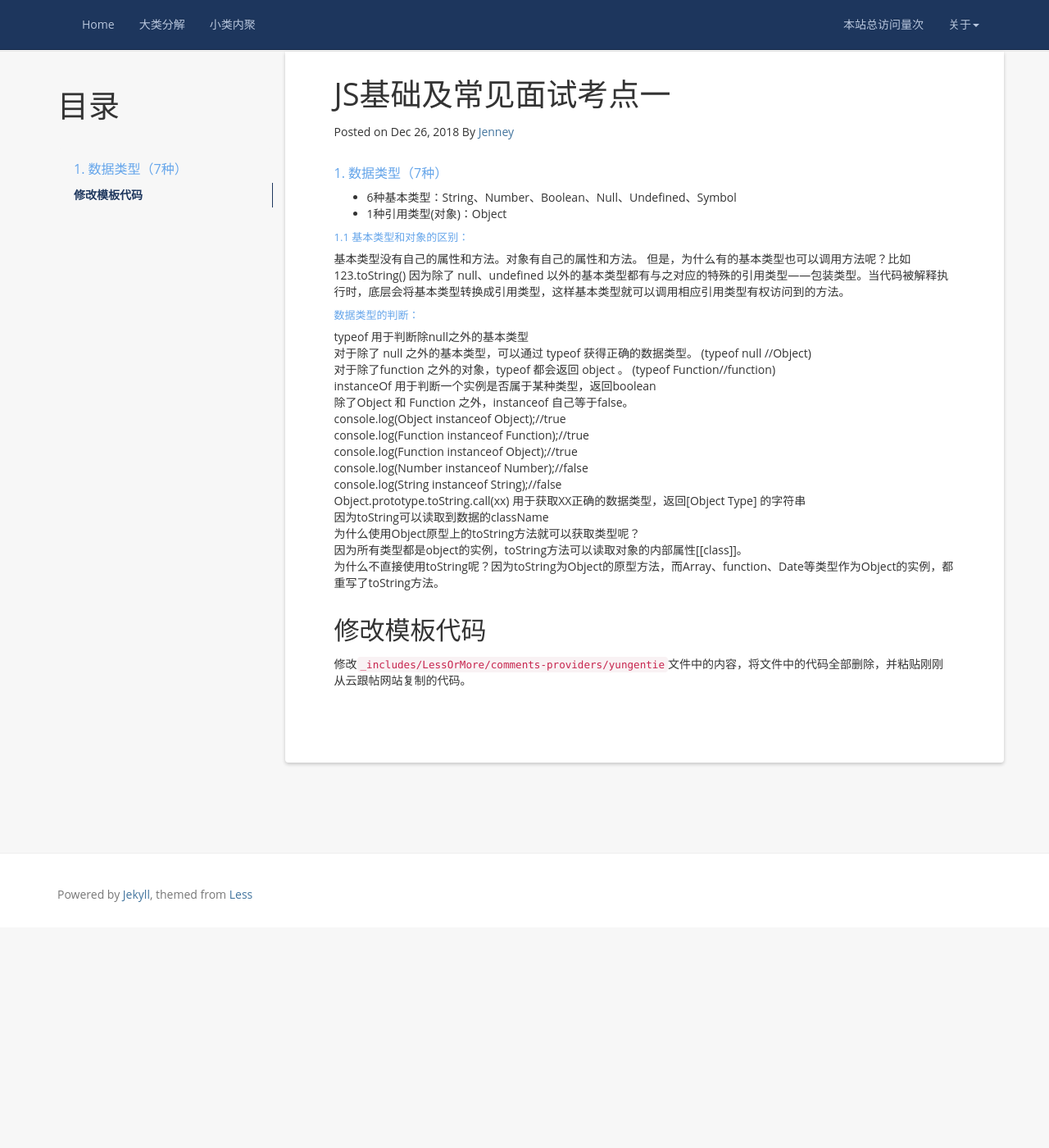
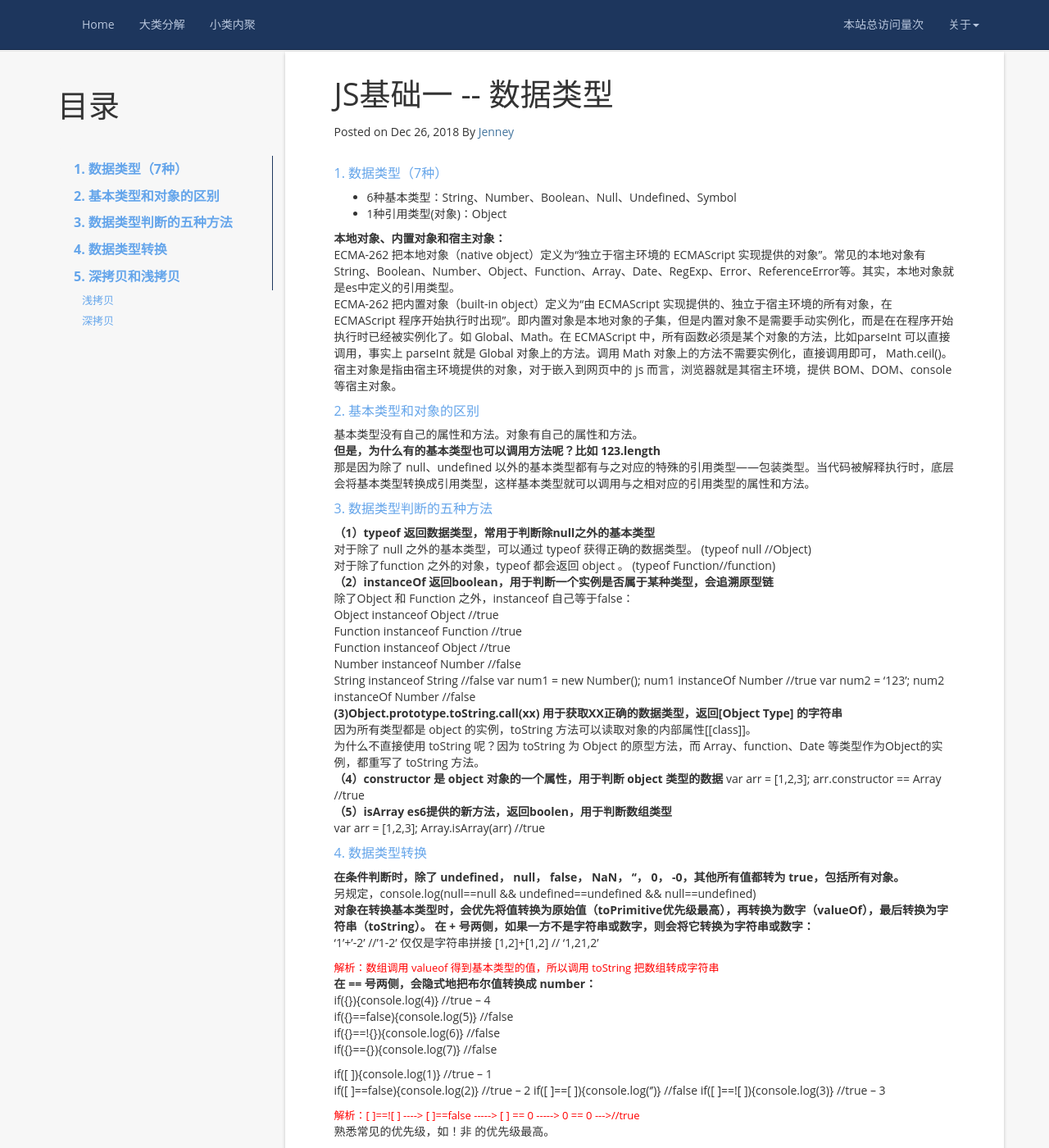
Before and after one commit to JenneyXu/JenneyXu.github.io, a Jekyll site: the page built from _posts/2018-12-27-JS基础及常见面试考点一.md, in a window 1280 px wide and 1400 px high, scrolled down 284 px. Shown: the whole window at 82% size. Built offline with Jekyll 4.4.1, drawn with Linux system fonts in a browser that asks for light colours; nearby versions of some CDN libraries; a script that is not in the unit is left out; comment, search, counter and statistics services are not loaded; before the commit the page ends 1415 px from its top, so only the background shows below that; some of the changed text lies outside the part shown.

Commit message:
js数据基础

```diff
--- a/_posts/2018-12-27-JS基础及常见面试考点一.md
+++ b/_posts/2018-12-27-JS基础及常见面试考点一.md
@@ -1,6 +1,6 @@
 ---
 layout: post
-title:  JS基础及常见面试考点一
+title:  JS基础一 -- 数据类型
 date:   2018-12-27 00:00:00 +0800
 categories: JavaScript
 tag: js基础
@@ -15,28 +15,70 @@ tag: js基础
 * 6种基本类型：String、Number、Boolean、Null、Undefined、Symbol
 * 1种引用类型(对象)：Object
 
-##### <font color="#65A5EA" size="2">1.1 基本类型和对象的区别：</font>			{#say-goodbyte}
+**本地对象、内置对象和宿主对象：**
+ECMA-262 把本地对象（native object）定义为“独立于宿主环境的 ECMAScript 实现提供的对象”。常见的本地对象有 String、Boolean、Number、Object、Function、Array、Date、RegExp、Error、ReferenceError等。其实，本地对象就是es中定义的引用类型。
+ECMA-262 把内置对象（built-in object）定义为“由 ECMAScript 实现提供的、独立于宿主环境的所有对象，在 ECMAScript 程序开始执行时出现”。即内置对象是本地对象的子集，但是内置对象不是需要手动实例化，而是在在程序开始执行时已经被实例化了。如 Global、Math。在 ECMAScript 中，所有函数必须是某个对象的方法，比如parseInt 可以直接调用，事实上 parseInt 就是 Global 对象上的方法。调用 Math 对象上的方法不需要实例化，直接调用即可， Math.ceil()。
+宿主对象是指由宿主环境提供的对象，对于嵌入到网页中的 js 而言，浏览器就是其宿主环境，提供 BOM、DOM、console 等宿主对象。
+#### <font color="#65A5EA" size="3">2. 基本类型和对象的区别</font>			{#say-goodbyte}
 基本类型没有自己的属性和方法。对象有自己的属性和方法。
-但是，为什么有的基本类型也可以调用方法呢？比如 123.toString()
-因为除了 null、undefined 以外的基本类型都有与之对应的特殊的引用类型——包装类型。当代码被解释执行时，底层会将基本类型转换成引用类型，这样基本类型就可以调用相应引用类型有权访问到的方法。
+**但是，为什么有的基本类型也可以调用方法呢？比如 123.length**
+那是因为除了 null、undefined 以外的基本类型都有与之对应的特殊的引用类型——包装类型。当代码被解释执行时，底层会将基本类型转换成引用类型，这样基本类型就可以调用与之相对应的引用类型的属性和方法。
 
-##### <font color="#65A5EA" size="2">数据类型的判断：</font>			{#say-goodbyte}
-typeof 用于判断除null之外的基本类型
+#### <font color="#65A5EA" size="3">3. 数据类型判断的五种方法</font>			{#say-goodbyte}
+**（1）typeof 返回数据类型，常用于判断除null之外的基本类型**
 对于除了 null 之外的基本类型，可以通过 typeof 获得正确的数据类型。 (typeof null //Object)
 对于除了function 之外的对象，typeof 都会返回 object 。 (typeof Function//function)
-instanceOf 用于判断一个实例是否属于某种类型，返回boolean
-除了Object 和 Function 之外，instanceof 自己等于false。
-console.log(Object instanceof Object);//true
-console.log(Function instanceof Function);//true
-console.log(Function instanceof Object);//true
-console.log(Number instanceof Number);//false
-console.log(String instanceof String);//false
-Object.prototype.toString.call(xx) 用于获取XX正确的数据类型，返回[Object Type] 的字符串
-因为toString可以读取到数据的className
-为什么使用Object原型上的toString方法就可以获取类型呢？
-因为所有类型都是object的实例，toString方法可以读取对象的内部属性[[class]]。
-为什么不直接使用toString呢？因为toString为Object的原型方法，而Array、function、Date等类型作为Object的实例，都重写了toString方法。
+**（2）instanceOf 返回boolean，用于判断一个实例是否属于某种类型，会追溯原型链**
+除了Object 和 Function 之外，instanceof 自己等于false：
+Object instanceof Object       //true
+Function instanceof Function  //true
+Function instanceof Object   //true
+Number instanceof Number    //false
+String instanceof String   //false
+var num1 = new Number();  num1 instanceOf Number  //true
+var num2 = '123';  num2 instanceOf Number  //false
+**(3)Object.prototype.toString.call(xx) 用于获取XX正确的数据类型，返回[Object Type] 的字符串**
+因为所有类型都是 object 的实例，toString 方法可以读取对象的内部属性[[class]]。
+为什么不直接使用 toString 呢？因为 toString 为 Object 的原型方法，而 Array、function、Date 等类型作为Object的实例，都重写了 toString 方法。
+**（4）constructor 是 object 对象的一个属性，用于判断 object 类型的数据**
+var arr = [1,2,3];
+arr.constructor == Array    //true
+**（5）isArray es6提供的新方法，返回boolen，用于判断数组类型**
+var arr = [1,2,3];
+Array.isArray(arr)    //true
 
-修改模板代码			{#change-template-code}
----------------------
-修改`_includes/LessOrMore/comments-providers/yungentie`文件中的内容，将文件中的代码全部删除，并粘贴刚刚从云跟帖网站复制的代码。
+#### <font color="#65A5EA" size="3">4. 数据类型转换</font>			{#say-goodbyte}
+**在条件判断时，除了 undefined， null， false， NaN， ''， 0， -0，其他所有值都转为 true，包括所有对象。**
+另规定，console.log(null==null && undefined==undefined && null==undefined)
+**对象在转换基本类型时，会优先将值转换为原始值（toPrimitive优先级最高），再转换为数字（valueOf），最后转换为字符串（toString）。**
+**在 + 号两侧，如果一方不是字符串或数字，则会将它转换为字符串或数字：**
+'1'+'-2'  //'1-2' 仅仅是字符串拼接
+[1,2]+[1,2]  // '1,21,2'
+<font color="red" size="2">解析：数组调用 valueof 得到基本类型的值，所以调用 toString 把数组转成字符串 </font>
+**在 == 号两侧，会隐式地把布尔值转换成 number：**
+if({}){console.log(4)}  //true -- 4
+if({}==false){console.log(5)}  //false
+if({}==!{}){console.log(6)}  //false
+if({}=={}){console.log(7)}  //false
+
+if([ ]){console.log(1)}   //true -- 1
+if([ ]==false){console.log(2)}   //true -- 2
+if([ ]==[ ]){console.log('')}   //false
+if([ ]==![ ]){console.log(3)}  //true -- 3
+<font color="red" size="2">解析：[ ]==![ ]  ---->   [ ]==false   ----->   [ ] == 0   ----->   0 == 0  --->//true </font>
+熟悉常见的优先级，如！非 的优先级最高。
+
+#### <font color="#65A5EA" size="3">5. 深拷贝和浅拷贝</font>			{#say-goodbyte}
+**基本类型和引用类型的区别是：**
+基本数据类型存储在栈中，引用类型存储在栈中的是一个地址，这个地址指向堆中的存储的对象；
+基本类型是传值，引用类型是传址，引用类型存在深浅拷贝。
+##### <font color="#65A5EA" size="2">浅拷贝</font>
+（1）Object.assign()
+>Object.assign(target, ...sources)
+*//用于将所有可枚举属性的值从一个或多个源对象复制到目标对象。返回目标对象。*
+
+（2）扩展符
+##### <font color="#65A5EA" size="2">深拷贝</font>
+（1）JSON.parse(JSON.stringify(obj1))
+
+（2）递归
```
Also changed, not shown: _posts/2019-05-26-认识 git 这一篇就够了.md (+7 -2 lines).
